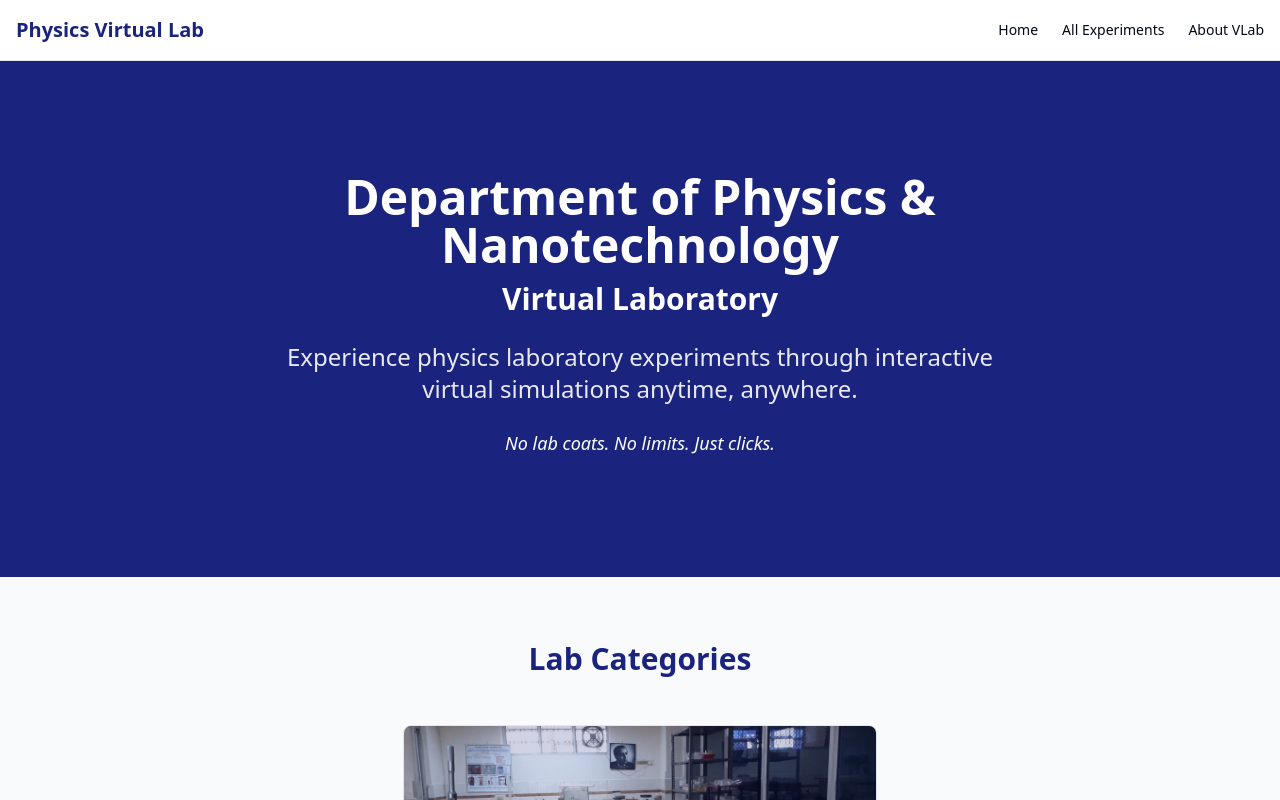
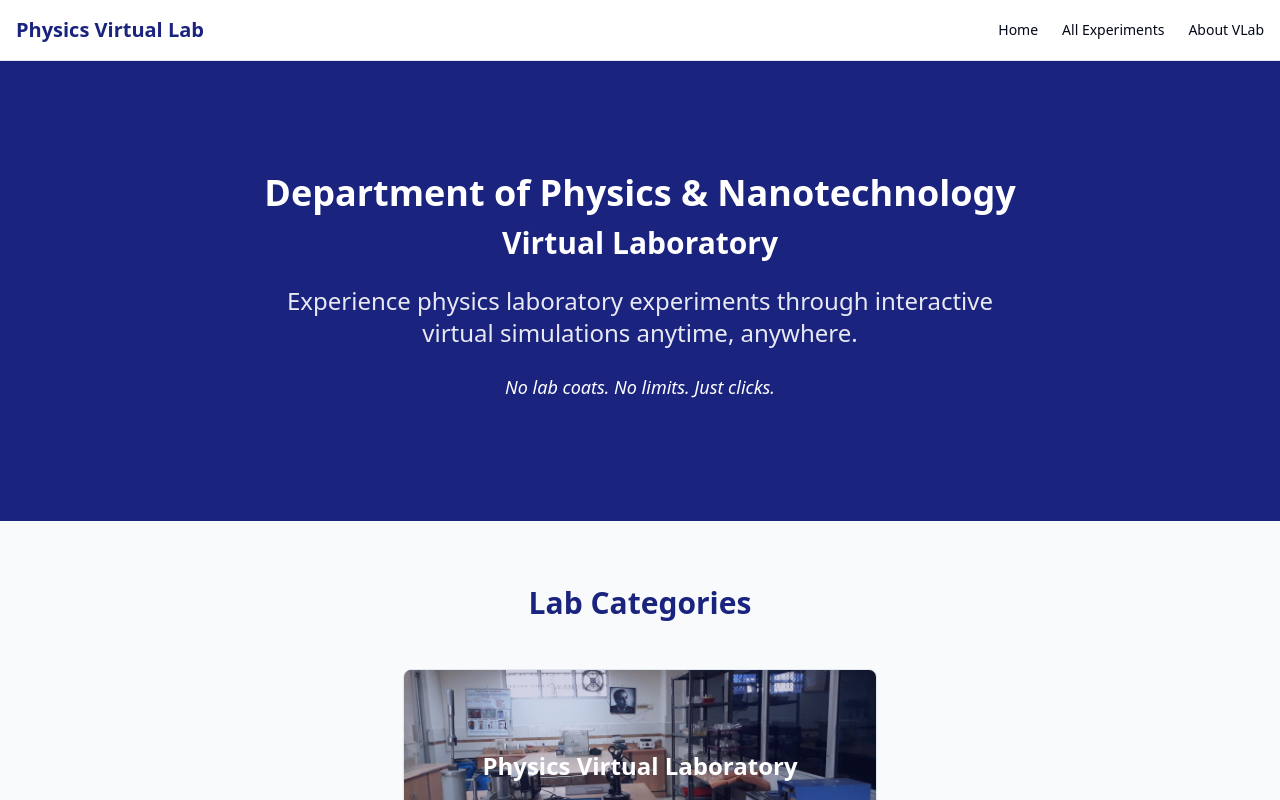
Before and after one commit to itzayush18/srm-virtual-labs, a React (Vite) app: page / in a window 1280 px wide. Shown: the top 800 px of the page. Built offline with nearby package versions, Linux system fonts and the light colour scheme.

Commit message:
Update Index.tsx

```diff
--- a/src/pages/Index.tsx
+++ b/src/pages/Index.tsx
@@ -29,8 +29,8 @@ const Index = () => {
       <section className="bg-lab-blue text-white py-28">
         <div className="container mx-auto px-6">
           <div className="max-w-3xl mx-auto text-center">
-            <h1 className="text-4xl md:text-5xl font-extrabold mb-6 animate-fade-in">
-              Department of Physics & Nanotechnology
+            <h1 className="text-3xl md:text-4xl font-extrabold mb-6 animate-fade-in">
+              <span className="whitespace-nowrap">Department of Physics & Nanotechnology</span>
               <span className="block text-2xl md:text-3xl mt-3">Virtual Laboratory</span>
             </h1>
             <p className="text-xl md:text-2xl mb-6 opacity-90 animate-fade-in">
```
